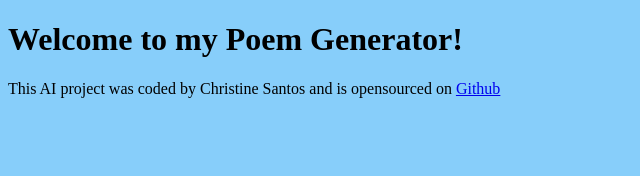
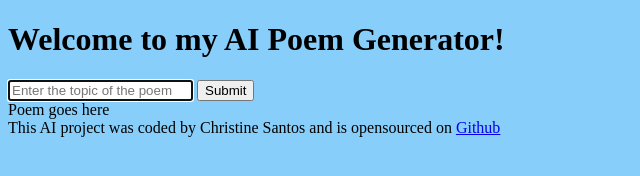
Before and after one commit to christinemsantos/Poem-Generator, a plain HTML site: page index.html in a window 1280 px wide. Shown: the whole page, without its empty margins (0-640 px from the left). Drawn offline with Linux system fonts and the light colour scheme.

Commit message:
html added

```diff
--- a/index.html
+++ b/index.html
@@ -4,10 +4,17 @@
     <meta charset="UTF-8" />
     <meta name="viewport" content="width=device-width, initial-scale=1.0" />
     <link rel="stylesheet" href="src/style.css" />
-    <title>Poem Generator</title>
+    <title>AI Poem Generator</title>
   </head>
   <body>
-    <h1>Welcome to my Poem Generator!</h1>
+    <h1>Welcome to my AI Poem Generator!</h1>
+    <main>
+        <form>
+            <input type="text"placeholder="Enter the topic of the poem" autofocus required>
+            <input type="submit" />
+        </form>
+        <div>Poem goes here</div>
+    </main>
     <footer>This AI project was coded by Christine Santos and is opensourced on <a href="https://github.com/christinemsantos">Github</a></a></footer>
     <script src="src/index.js"></script>
   </body>
```
